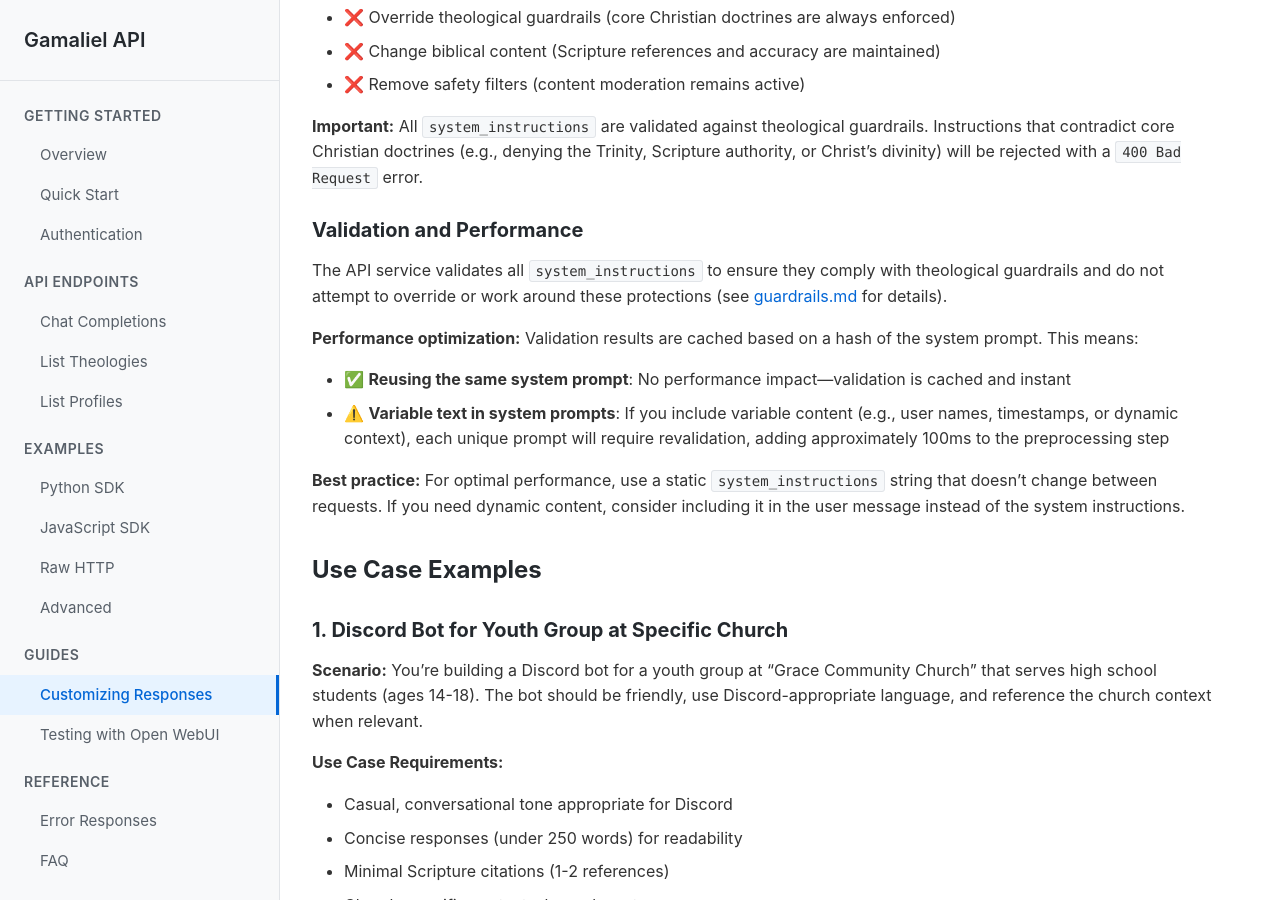
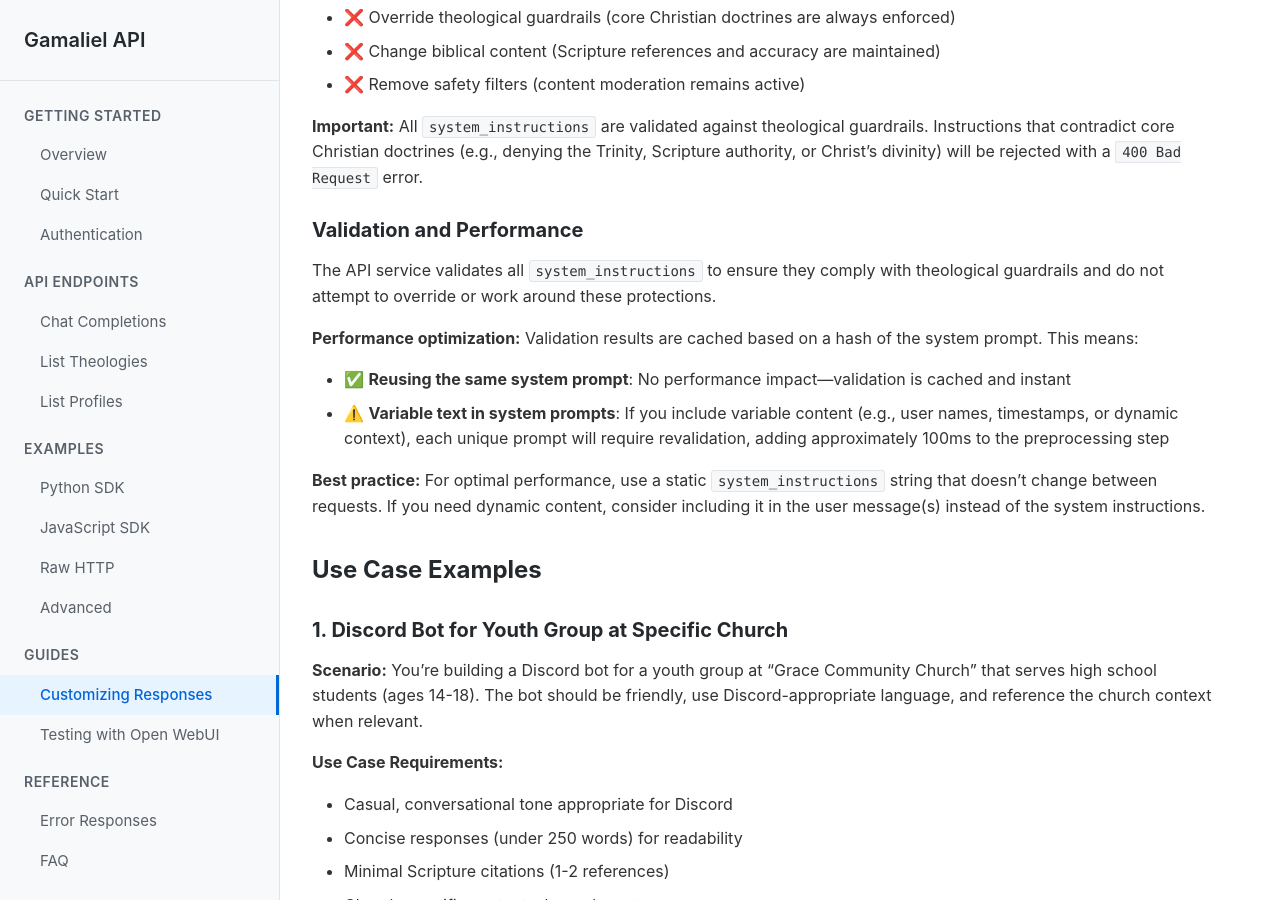
Before and after one commit to gamaliel-ai/gamaliel-api, a Jekyll site: the page built from docs/guides/customizing-responses.md, in a window 1280 px wide and 900 px high, scrolled down 492 px. Built offline with Jekyll 4.4.1, drawn with Linux system fonts in a browser that asks for light colours.

Commit message:
docs: remove broken reference link and fix typo in customizing-responses guide

```diff
--- a/docs/guides/customizing-responses.md
+++ b/docs/guides/customizing-responses.md
@@ -24,13 +24,13 @@ The `system_instructions` parameter allows you to customize the tone, format, an
 
 ### Validation and Performance
 
-The API service validates all `system_instructions` to ensure they comply with theological guardrails and do not attempt to override or work around these protections (see [guardrails.md](../../gamaliel-prompts/guardrails.md) for details).
+The API service validates all `system_instructions` to ensure they comply with theological guardrails and do not attempt to override or work around these protections.
 
 **Performance optimization:** Validation results are cached based on a hash of the system prompt. This means:
 - ✅ **Reusing the same system prompt**: No performance impact—validation is cached and instant
 - ⚠️ **Variable text in system prompts**: If you include variable content (e.g., user names, timestamps, or dynamic context), each unique prompt will require revalidation, adding approximately 100ms to the preprocessing step
 
-**Best practice:** For optimal performance, use a static `system_instructions` string that doesn't change between requests. If you need dynamic content, consider including it in the user message instead of the system instructions.
+**Best practice:** For optimal performance, use a static `system_instructions` string that doesn't change between requests. If you need dynamic content, consider including it in the user message(s) instead of the system instructions.
 
 ## Use Case Examples
 
```
